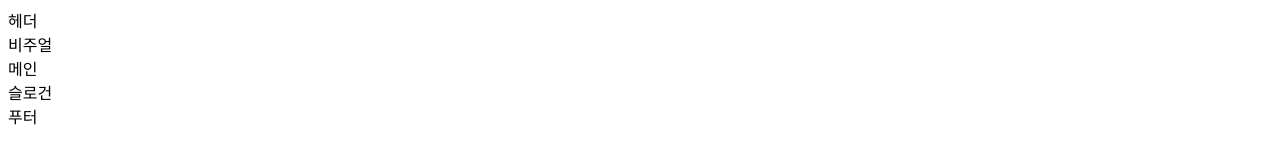
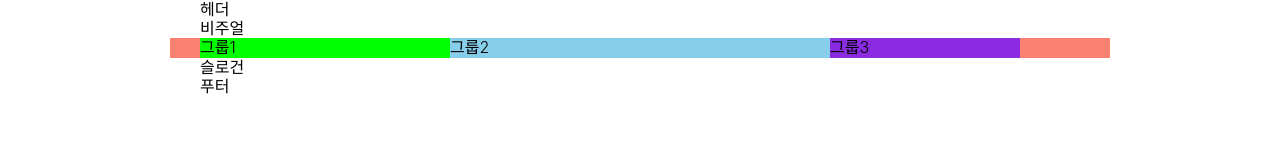
Before and after one commit to manggu865/webcafe, a plain HTML site: page index.html in a window 1280 px wide. Drawn offline with nearby package versions, Linux system fonts and the light colour scheme; a web font is replaced by a local one.

Commit message:
스타일 초기화 및 inline-block을 활용한 레이아웃

```diff
--- a/index.html
+++ b/index.html
@@ -7,11 +7,24 @@
   <meta property="og:description" content="멀티캠퍼스 업무에 바로쓰는 html5와 css" />
   <meta property="og:image" content="https://www.multicampus.com/system/attach/image/lt9qcpfr2hYceEdISbgR/b4GfLbuS0ODhxsqj4z6iXTTQr" />
   <title>웹카페 - 멀티캠퍼스</title>
+  <!-- <link rel="shortcut icon" href="./" type="image/x-icon"> -->
+  <link rel="apple-touch-icon" href="./assets/common/webcafe.ico">
+  <link rel="icon" href="./assets/common/webcafe.ico">
+  <link rel="stylesheet" as="style" crossorigin href="https://cdn.jsdelivr.net/gh/orioncactus/pretendard@v1.3.9/dist/web/variable/pretendardvariable.min.css" />
+  <link rel="stylesheet" href="./styles/main.css">
+
 </head>
 <body>
-  <header class="header">헤더</header>
+  <header class="header">
+    <h1>헤더</h1>
+  </header>
   <div class="visual">비주얼</div>
-  <main class="main">메인</main>
+  <main class="main">
+    <!-- div.group.group${그룹$}*3의 결과 -->
+    <div class="group group1">그룹1</div>
+    <div class="group group2">그룹2</div>
+    <div class="group group3">그룹3</div>
+  </main>
   <div class="slogan">슬로건</div>
   <footer class="footer">
     <div class="footer-inner">푸터</div>
--- /dev/null
+++ b/styles/main.css
@@ -0,0 +1,109 @@
+@import url(./reset.css);
+:root{
+  --primary-color: #000;
+  --secondary-color: #fff;
+  --accent-color: #fff;
+  --container-size: 940px;
+  --spacing-lg: 20px;
+  --spacing-base: 20px;
+  --spacing-sm: 10px;
+}
+
+body{
+/*지역 변수*/
+--text-color: var(--black);
+--bg-color: var(--white);
+
+  font-family: "Pretendard Variable", Pretendard, -apple-system, BlinkMacSystemFont, system-ui, Roboto, "Helvetica Neue", "Segoe UI", "Apple SD Gothic Neo", "Noto Sans KR", "Malgun Gothic", "Apple Color Emoji", "Segoe UI Emoji", "Segoe UI Symbol", sans-serif;
+  font-weight: 300;
+  line-height: 1.2;
+  color: var(--text-color);
+  background-color: var(--bg-color);
+}
+
+@mdeia (prefers-color-scheme: dark) {
+  body{
+    --text-color: var(--white);
+    --bg-color: var(--black);
+  }
+
+}
+
+
+
+/*레이아웃 - 페이지베이스*/
+.header, .visual, .main, .slogan, .footer-inner{
+  width: 940px;
+  padding: 0 30px;
+  margin: 0 auto;
+}
+/*컴포넌트 베이스, 컴포넌트로 사용할때 변수가 유용함*/
+
+/*메인콘텐츠*/
+.main{
+  background-color: salmon;
+  font-size: 0;
+}
+.group{
+  display: inline-block;
+  font-size: 16px;
+}
+.group1{
+  background-color: lime;
+  width:250px;
+}
+.group2{
+  background-color: skyblue;
+  width:380px;
+}
+.group3{
+  background-color: blueviolet;
+  width:190px;
+}
+
+
+
+
+
+/*푸터*/
+.footer{
+}
+
+
+/* 24-03-19 */
+/* 선택하고 쉬프트+알트+아래방향하면 복제 */
+
+/*1.전역에 변수를 주는 방법
+:root{
+  --text-color: #000; /*요기
+  --bg-color: #fff; /*요기
+}
+
+body{
+  font-family: "Pretendard Variable", Pretendard, -apple-system, BlinkMacSystemFont, system-ui, Roboto, "Helvetica Neue", "Segoe UI", "Apple SD Gothic Neo", "Noto Sans KR", "Malgun Gothic", "Apple Color Emoji", "Segoe UI Emoji", "Segoe UI Symbol", sans-serif;
+  font-weight: 300;
+  line-height: 1.2;
+  color: var(--text-color); /*요기
+  background-color: var(--bg-color) /*요기
+}
+*/
+
+/*2.지역 변수
+body{
+  --text-color: #121212; /*요기
+  --bg-color: #fff; /*요기
+
+    font-family: "Pretendard Variable", Pretendard, -apple-system, BlinkMacSystemFont, system-ui, Roboto, "Helvetica Neue", "Segoe UI", "Apple SD Gothic Neo", "Noto Sans KR", "Malgun Gothic", "Apple Color Emoji", "Segoe UI Emoji", "Segoe UI Symbol", sans-serif;
+    font-weight: 300;
+    line-height: 1.2;
+    color: var(--text-color); /*요기
+    background-color: var(--bg-color) /*요기
+  }
+
+ 논리코드, 요즘코드
+  inline-size: 940px; -> width 대신 이걸 써야할 때가 옴 inline 가로, block세로
+  block-size: 200px; -> height 대신 이걸 써야할 때가 옴
+
+  color: blue;
+  border: 10px solid currentColor; /*폰트컬러랑 같은 색 사용하는 코드
+*/
--- /dev/null
+++ b/styles/reset.css
@@ -0,0 +1,3 @@
+@import url("https://cdnjs.cloudflare.com/ajax/libs/normalize/8.0.1/normalize.min.css");
+/* @import url("https://cdn.jsdelivr.net/gh/jgthms/minireset.css@master/minireset.min.css"); */
+/*! minireset.css v0.0.6 | MIT License | github.com/jgthms/minireset.css */html,body,p,ol,ul,li,dl,dt,dd,blockquote,figure,fieldset,legend,textarea,pre,iframe,hr,h1,h2,h3,h4,h5,h6{margin:0;padding:0}h1,h2,h3,h4,h5,h6{font-size:100%;font-weight:normal}ul{list-style:none}button,input,select{margin:0}html{box-sizing:border-box}*,*::before,*::after{box-sizing:inherit}img,video{height:auto;max-width:100%}iframe{border:0}table{border-collapse:collapse;border-spacing:0}td,th{padding:0}
```
